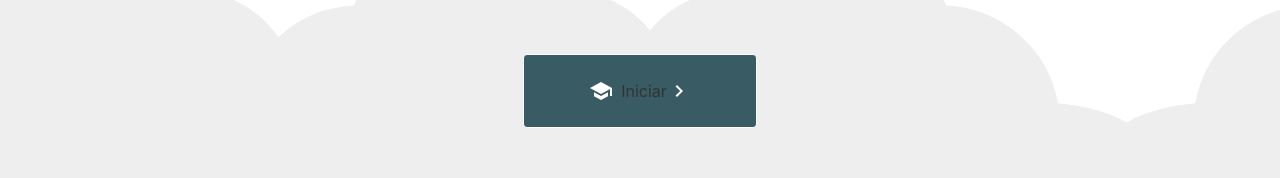
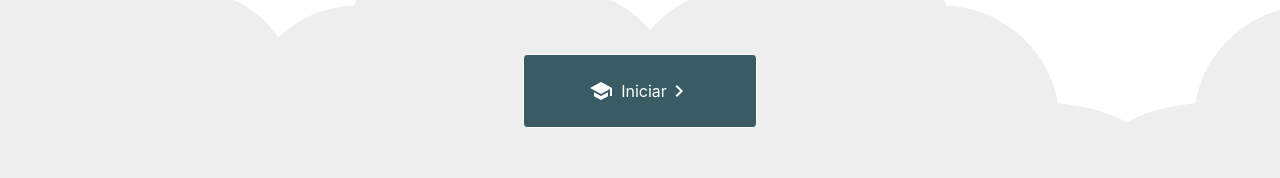
Before and after one commit to JenCall/estudo-lingui, an Angular app: page / in a window 1280 px wide. Shown: the part 563-741 px from the top of the page. Built offline with nearby package versions, Linux system fonts and the light colour scheme.

Commit message:
adjust html with binding

```diff
--- a/src/app/app.component.html
+++ b/src/app/app.component.html
@@ -38,7 +38,8 @@
 
   <!-- Button to forms -->
   <div class="card-container">
-    <a class="card" target="_blank" rel="noopener" href="https://docs.google.com/forms/d/e/1FAIpQLSfm06F8tCScvMNVBg8H9OJumpAgOU6GcLMGoLN_ehPErzY3yA/viewform">
+    <p ></p>
+    <a (click)="myFunc()" class="card" target="_blank" rel="noopener" id="link" href="">
       <svg class="material-icons" xmlns="http://www.w3.org/2000/svg" width="24" height="24" viewBox="0 0 24 24"><path d="M5 13.18v4L12 21l7-3.82v-4L12 17l-7-3.82zM12 3L1 9l11 6 9-4.91V17h2V9L12 3z"/></svg>
       <span class="text-center">Iniciar</span>
       <svg class="material-icons" xmlns="http://www.w3.org/2000/svg" width="24" height="24" viewBox="0 0 24 24"><path d="M10 6L8.59 7.41 13.17 12l-4.58 4.59L10 18l6-6z"/></svg>
```
